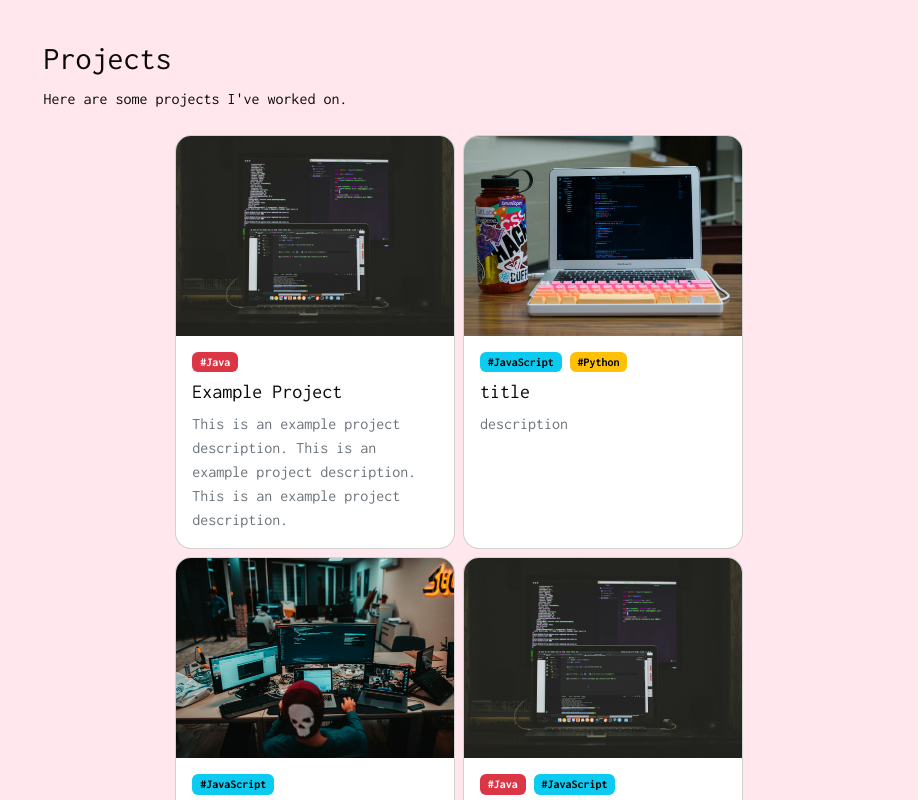
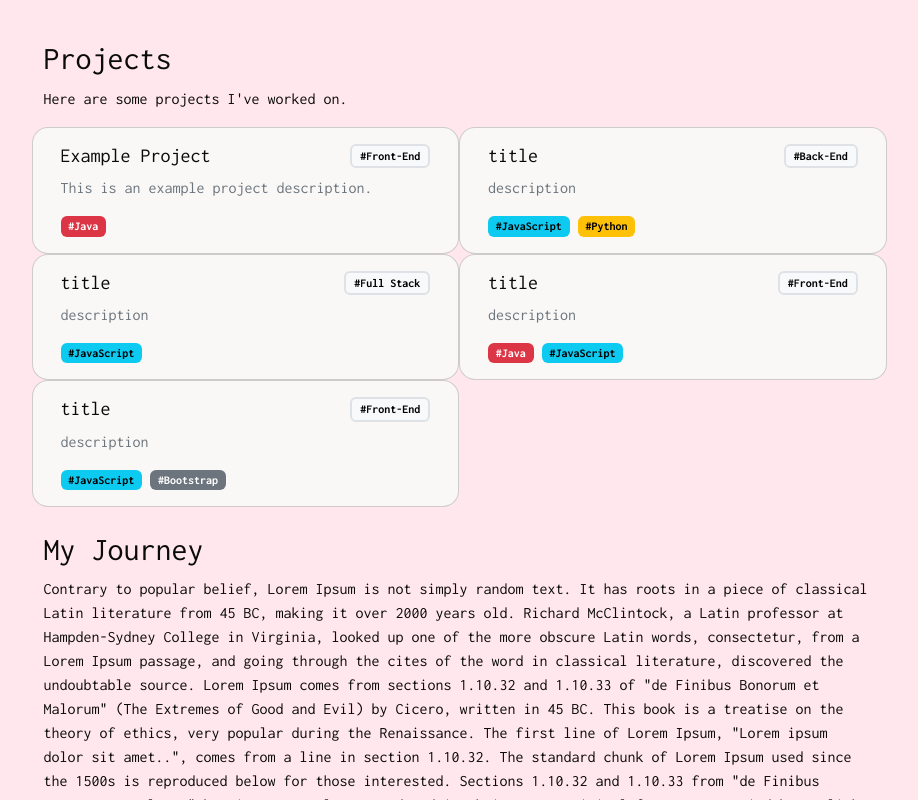
Before and after one commit to nic-cab-sor/nic-cab-sor.github.io, a React (Vite) app: page / in a window 1280 px wide. Shown: the part 740-1540 px from the top of the page, without its empty margins (181-1099 px from the left). Built offline with nearby package versions, Linux system fonts and the light colour scheme.

Commit message:
Styled card

```diff
--- a/src/components/ProjectCard.tsx
+++ b/src/components/ProjectCard.tsx
@@ -1,27 +1,27 @@
 type ProjectInfo = {
-    image: string,
     title: string,
+    type: React.ReactNode,
     description: string,
     skills: React.ReactNode,
     githubLink: string;
 }
 
-function ProjectCard({ image, title, description, skills, githubLink }: ProjectInfo) {
+function ProjectCard({ type, title, description, skills, githubLink }: ProjectInfo) {
     return (
-        <article className="card rounded-4 p-0 overflow-hidden">
+        <article className="card rounded-4 bg-card">
             <a
                 href={githubLink}
                 target="_blank"
                 rel="noopener noreferrer"
                 className="text-decoration-none"
             >
-                <figure className="m-0 p-0">
-                    <img src={image} className="card-img-top" alt={title} style={{ height: "200px", objectFit: "cover" }}/>
-                </figure>
                 <section className="card-body">
-                    <div className="d-flex flex-wrap gap-2 pb-2">{skills}</div>
-                    <h5 className="card-title">{title}</h5>
+                    <div className="d-flex justify-content-between gap-2 mb-2">
+                        <h5 className="card-title m-0">{title}</h5>
+                        {type}
+                    </div>
                     <p className="card-text text-secondary">{description}</p>
+                    <div className="d-flex flex-wrap gap-2">{skills}</div>
                 </section>
             </a>
         </article>
--- a/src/constants/elements.tsx
+++ b/src/constants/elements.tsx
@@ -7,7 +7,13 @@ function createBadge(colour: string, text: string): React.ReactNode {
     return <span className={"badge " + colour}>{text}</span>;
 }
 
+// Programming Languages
 export const JAVA_BADGE: React.ReactNode = createBadge("text-bg-danger", "#Java");
 export const JS_BADGE: React.ReactNode = createBadge("text-bg-info", "#JavaScript");
 export const PYTHON_BADGE: React.ReactNode = createBadge("text-bg-warning", "#Python");
 export const BOOTSTRAP_BADGE: React.ReactNode = createBadge("text-bg-secondary", "#Bootstrap")
+
+// Types of Software Engineering
+export const FRONT_END_BADGE: React.ReactNode = createBadge("text-bg-light border border-2", "#Front-End")
+export const BACK_END_BADGE: React.ReactNode = createBadge("text-bg-light border border-2", "#Back-End")
+export const FULL_STACK_BADGE: React.ReactNode = createBadge("text-bg-light border border-2", "#Full Stack")
--- a/src/sections/Projects.tsx
+++ b/src/sections/Projects.tsx
@@ -1,8 +1,5 @@
-import img1 from "../assets/img1.jpg";
-import img2 from "../assets/img2.jpg";
-import img3 from "../assets/img3.jpg";
 import ProjectCard from "../components/ProjectCard";
-import { JAVA_BADGE, JS_BADGE, PYTHON_BADGE, BOOTSTRAP_BADGE } from "../constants/elements";
+import { BACK_END_BADGE, BOOTSTRAP_BADGE, FRONT_END_BADGE, FULL_STACK_BADGE, JAVA_BADGE, JS_BADGE, PYTHON_BADGE } from "../constants/elements";
 
 function Projects() {
     const githubPage = "https://github.com";
@@ -12,12 +9,12 @@ function Projects() {
                 <h2>Projects</h2>
             </header>
             <p>Here are some projects I've worked on.</p>
-            <div className="row row-cols-2 row-cols-md-2 row-cols-lg-3 justify-content-center gap-2 p-2">
-                <ProjectCard githubLink={githubPage} image={img1} title="Example Project" description="This is an example project description. This is an example project description. This is an example project description." skills={[JAVA_BADGE]} />
-                <ProjectCard githubLink={githubPage} image={img2} title="title" description="description" skills={[JS_BADGE, PYTHON_BADGE]} />
-                <ProjectCard githubLink={githubPage} image={img3} title="title" description="description" skills={[JS_BADGE]} />
-                <ProjectCard githubLink={githubPage} image={img1} title="title" description="description" skills={[JAVA_BADGE, JS_BADGE]} />
-                <ProjectCard githubLink={githubPage} image={img2} title="title" description="description" skills={[JS_BADGE, BOOTSTRAP_BADGE]} />
+            <div className="row row-cols-lg-2">
+                <ProjectCard githubLink={githubPage} type={FRONT_END_BADGE} title="Example Project" description="This is an example project description." skills={[JAVA_BADGE]} />
+                <ProjectCard githubLink={githubPage} type={BACK_END_BADGE} title="title" description="description" skills={[JS_BADGE, PYTHON_BADGE]} />
+                <ProjectCard githubLink={githubPage} type={FULL_STACK_BADGE} title="title" description="description" skills={[JS_BADGE]} />
+                <ProjectCard githubLink={githubPage} type={FRONT_END_BADGE} title="title" description="description" skills={[JAVA_BADGE, JS_BADGE]} />
+                <ProjectCard githubLink={githubPage} type={FRONT_END_BADGE} title="title" description="description" skills={[JS_BADGE, BOOTSTRAP_BADGE]} />
             </div>
         </section>
     )
--- a/src/styles/App.css
+++ b/src/styles/App.css
@@ -8,3 +8,7 @@
   box-shadow: 0 0 0 0.1rem black;
   outline: none;
 }
+
+.bg-card {
+  background-color: #FAF8F6;
+}
```
